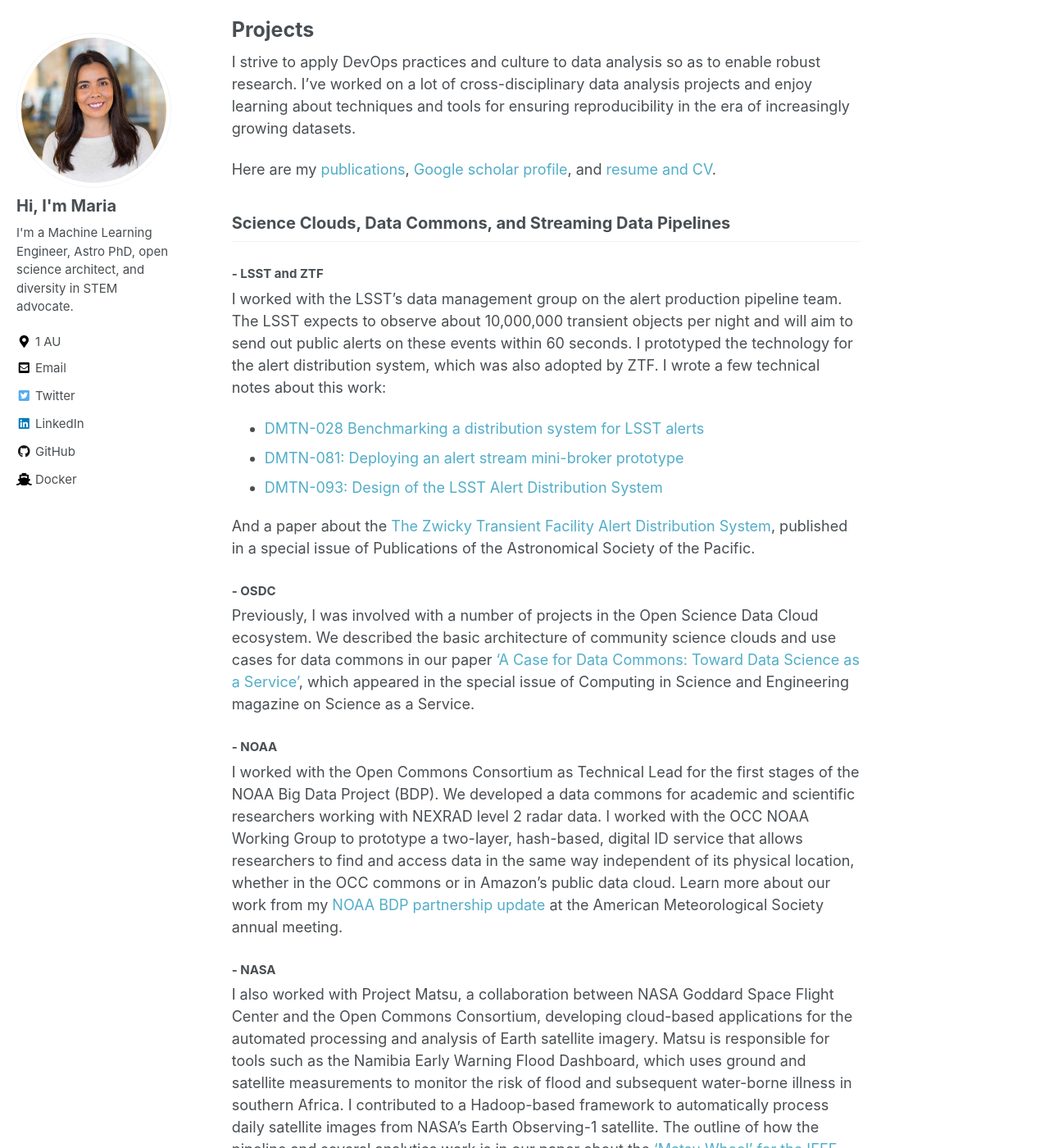
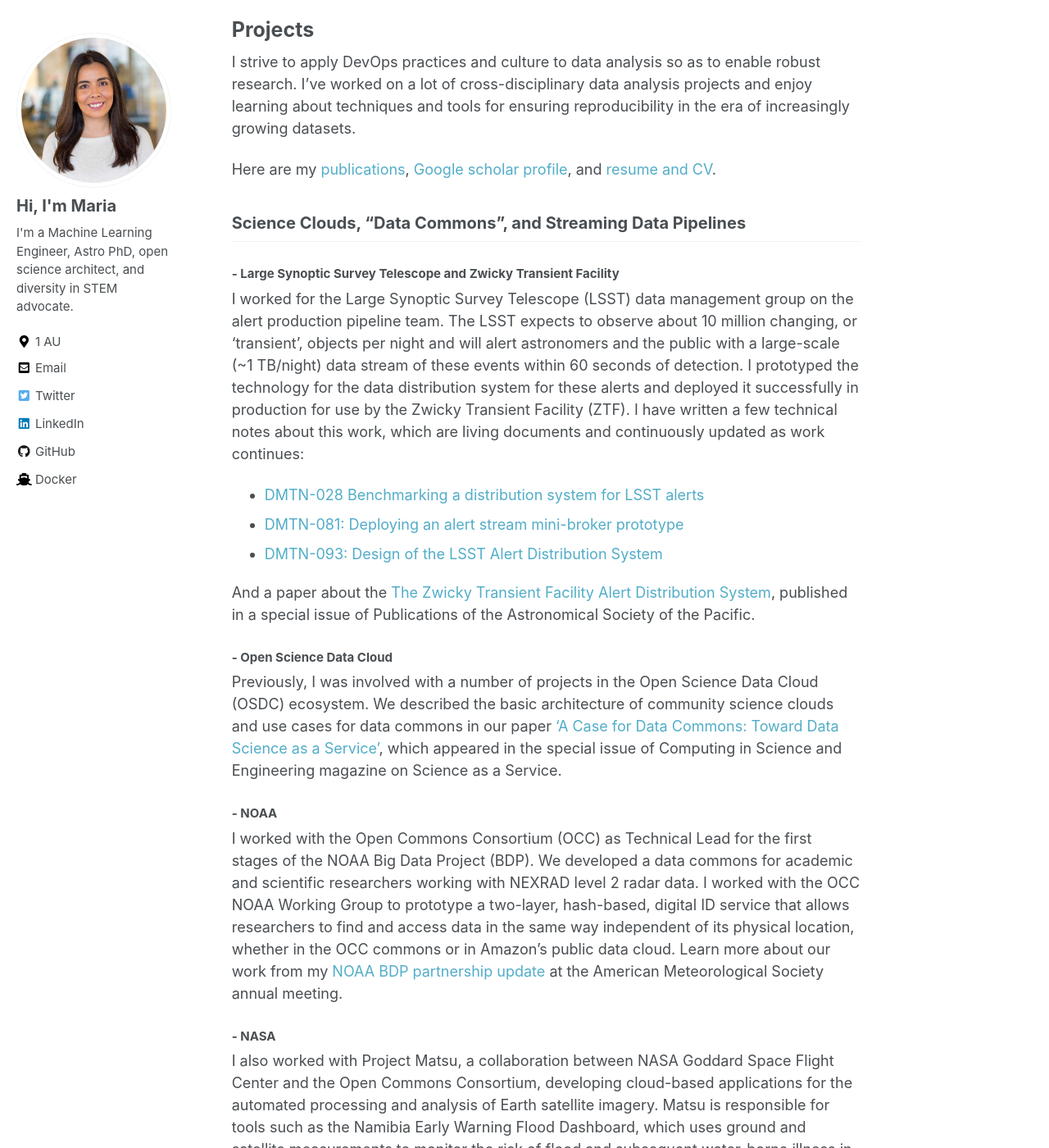
Before and after one commit to mtpatter/mtpatter.github.io, a Jekyll site: the page built from _pages/projects.md, in a window 1280 px wide and 1400 px high, scrolled down 310 px. Shown: the whole window at 82% size. Built offline with Jekyll 4.4.1, drawn with Linux system fonts in a browser that asks for light colours; nearby versions of some CDN libraries.

Commit message:
Clarify stuff.

```diff
--- a/_pages/projects.md
+++ b/_pages/projects.md
@@ -14,15 +14,17 @@
 
 Here are my [publications](https://ui.adsabs.harvard.edu/public-libraries/Hp6pLt5wST6qNm4mzzjfOw){:target="_blank"}, [Google scholar profile](http://scholar.google.com/citations?user=x1kZj8MAAAAJ&hl=en){:target="_blank"}, and [resume and CV](/resume/).
 
-## Science Clouds, Data Commons, and Streaming Data Pipelines
+## Science Clouds, "Data Commons", and Streaming Data Pipelines
 
-### - LSST and ZTF
-I worked with the LSST's data management group on the alert
-production pipeline team.  The LSST expects to observe about 10,000,000 transient
-objects per night and will aim to send out public alerts on these events within
-60 seconds.  I prototyped the technology for the alert distribution system, which was
-also adopted by ZTF.
-I wrote a few technical notes about this work:
+### - Large Synoptic Survey Telescope and Zwicky Transient Facility
+I worked for the Large Synoptic Survey Telescope (LSST) data management group on the alert
+production pipeline team.  The LSST expects to observe about 10 million changing, or 'transient',
+objects per night and will alert astronomers and the public with a large-scale
+(~1 TB/night) data stream of these events within 60 seconds of detection.
+I prototyped the technology for the data distribution system for these
+alerts and deployed it successfully in production for use by the Zwicky
+Transient Facility (ZTF).  I have written a few technical notes about this work,
+which are living documents and continuously updated as work continues:
 
 * [DMTN-028 Benchmarking a distribution system for LSST alerts](https://dmtn-028.lsst.io){:target="_blank"}
 * [DMTN-081: Deploying an alert stream mini-broker prototype](https://dmtn-081.lsst.io/){:target="_blank"}
@@ -31,9 +33,9 @@
 And a paper about the [The Zwicky Transient Facility Alert Distribution System](/new-paper-zads/), published in a special
 issue of Publications of the Astronomical Society of the Pacific.
 
-### - OSDC
+### - Open Science Data Cloud
 Previously, I was involved with a number of projects in the Open Science Data
-Cloud ecosystem.  We described the basic architecture of community science
+Cloud (OSDC) ecosystem.  We described the basic architecture of community science
 clouds and use cases for data commons in our paper ['A Case for Data Commons:
 Toward Data Science as a Service'](/new-paper-data-commons/),
 which appeared in the special issue of Computing in Science and Engineering
@@ -41,7 +43,7 @@
 
 
 ### - NOAA
-I worked with the Open Commons Consortium as Technical Lead for the first stages of the
+I worked with the Open Commons Consortium (OCC) as Technical Lead for the first stages of the
 NOAA Big Data Project (BDP).  We developed a data commons for academic and
 scientific researchers working with NEXRAD level 2 radar data.  I worked with
 the OCC NOAA Working Group to prototype a two-layer, hash-based, digital ID service that allows
```
